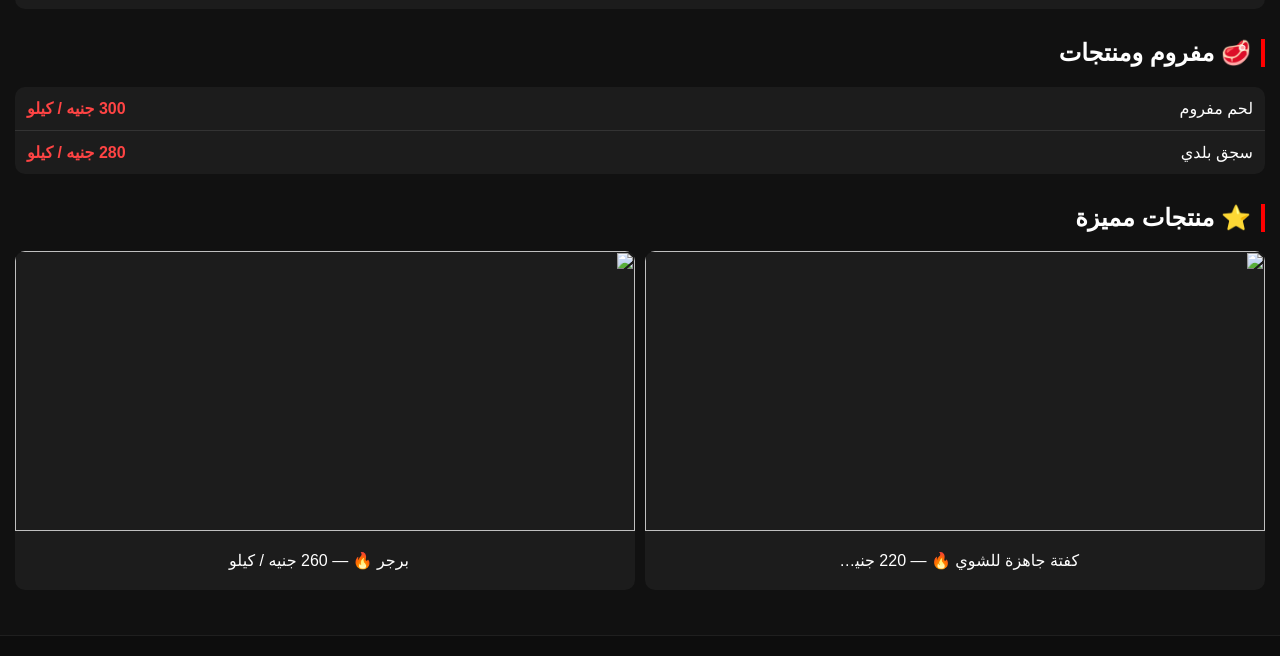
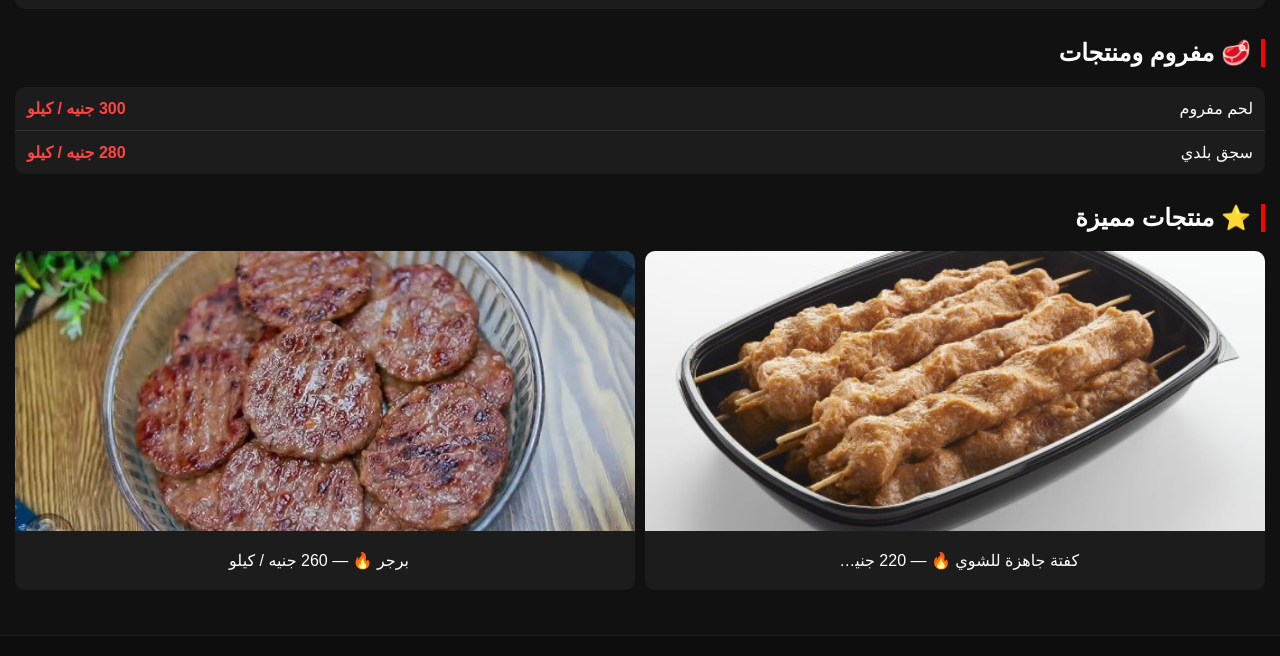
Before and after one commit to MohamedGaafar2762002/butcher-menu, a plain HTML site: page index.html in a window 1280 px wide. Shown: the part 1006-1662 px from the top of the page. Drawn offline with Linux system fonts and the light colour scheme; files whose address does not match are found by name; a web font is replaced by a local one.

Commit message:
Fix HTML structure and update logo image source

```diff
--- a/index.html
+++ b/index.html
@@ -23,7 +23,7 @@
 </div>
     <header class="header">
       <div class="overlay">
-        <img src="../public/logo.jpg" class="logo" alt="logo" />
+        <img src="logo.jpg" class="logo" alt="logo" />
         <h1>جزارة أولاد السعيد الدهرانـي</h1>
         <p>أجود أنواع اللحوم الطازجة يوميــًا</p>
       </div>
@@ -111,7 +111,7 @@
         <div class="cards">
           <div class="card">
             <img
-              src="../public/كيلو_كفتة_فراخ_جاهزة_للشوى.jpg"
+              src="كيلو_كفتة_فراخ_جاهزة_للشوى.jpg"
               alt=""
             />
 
@@ -120,7 +120,7 @@
 
           <div class="card">
             <img
-              src="../public/برجر.jpg"
+              src="برجر.jpg"
               alt=""
             />
             <span style="margin-right: 40px;">برجر 🔥 — 260 جنيه / كيلو</span>
```
